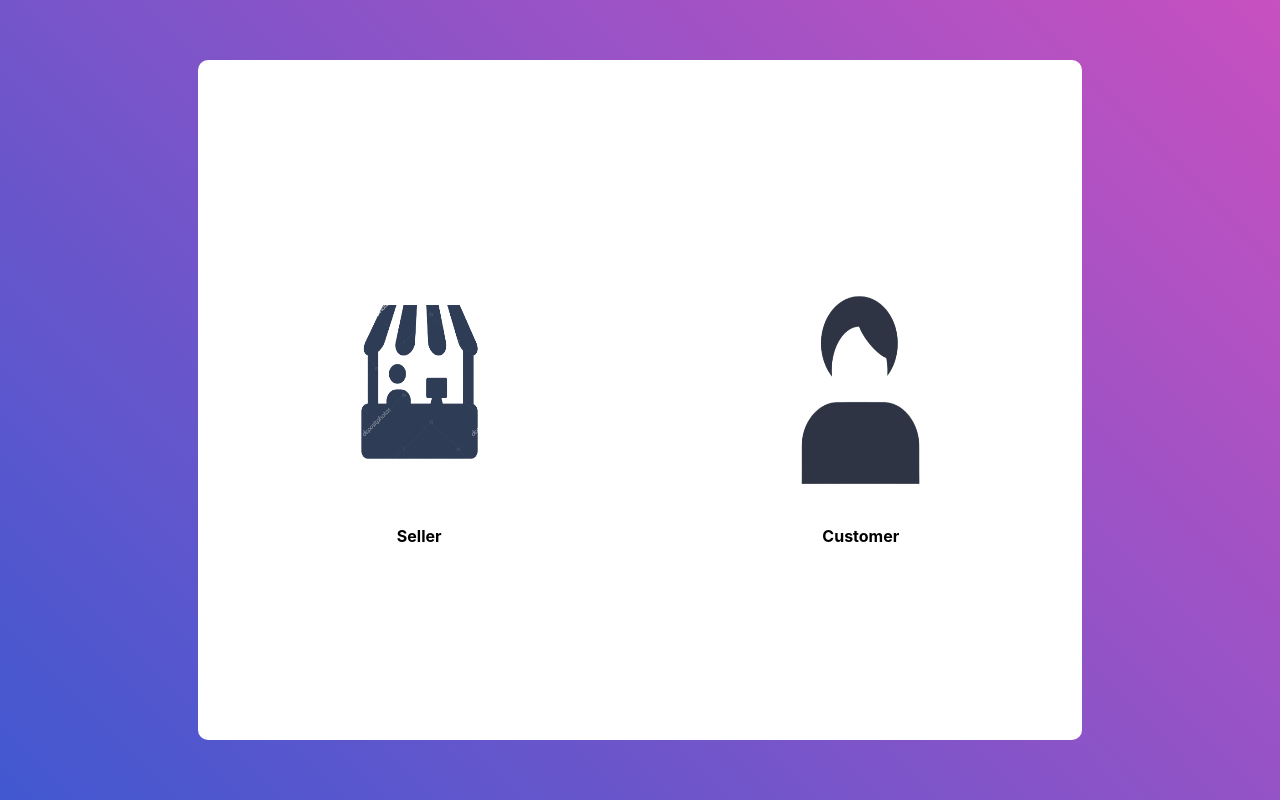
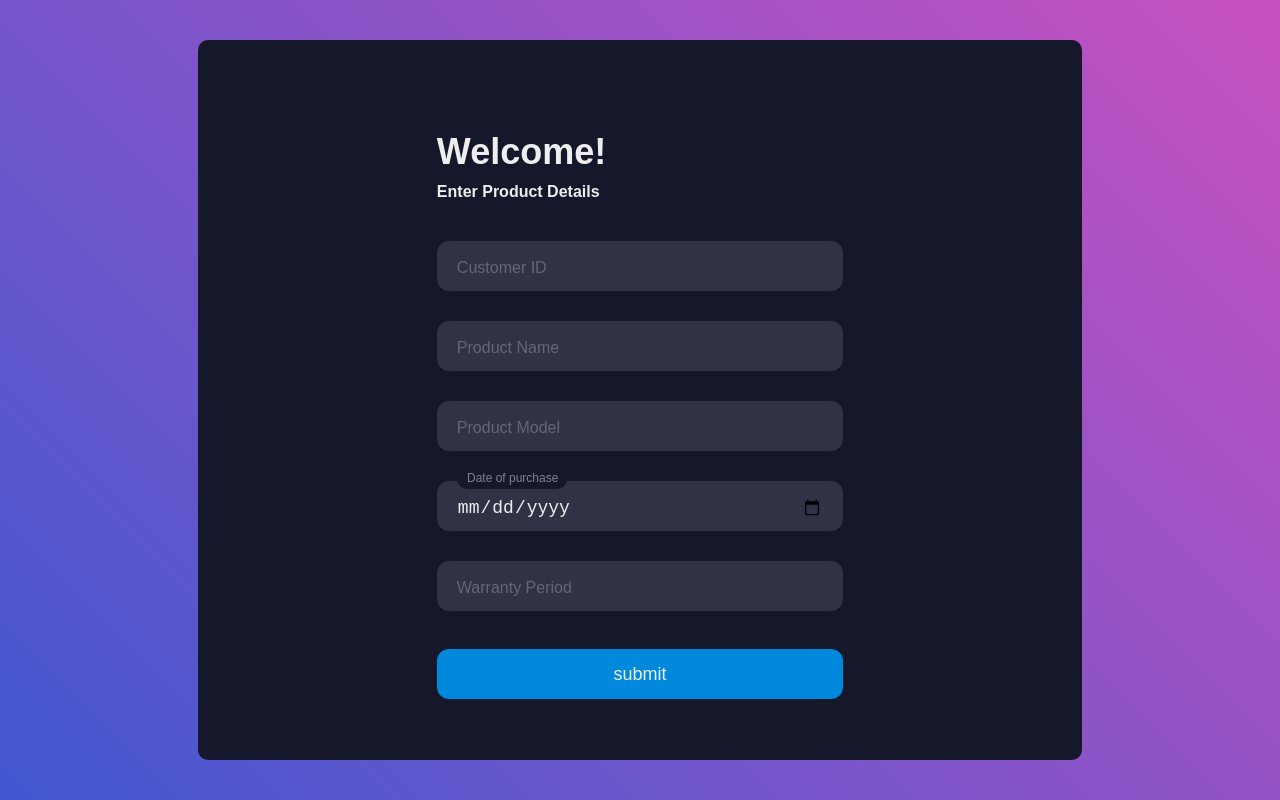
Before and after one commit to saptarsheemitra/D-Warranty-app-NFTs, a React (Create React App) app: page / in a window 1280 px wide. Built offline with nearby package versions, Linux system fonts and the light colour scheme.

Commit message:
seller form

```diff
--- a/src/App.js
+++ b/src/App.js
@@ -1,10 +1,12 @@
 import logo from './logo.svg';
 import './App.css';
-import Home from "./components/Home"
+import Home from "./components/Home";
+import SellerMain from "./components/SellerMain";
 
 function App() {
   return (
-    <Home/>
+    // <Home/>
+    <SellerMain/>
   );
 }
 
--- /dev/null
+++ b/src/components/SellerMain.jsx
@@ -0,0 +1,136 @@
+import { React, useState } from "react";
+import "./css/sellerMain.css";
+
+const SellerMain = () => {
+  const [cusid, setCusid] = useState("");
+  const [productName, setProductName] = useState("");
+  const [productModel, setProductModel] = useState("");
+  const [date, setDate] = useState("");
+  const [period, setPeriod] = useState("");
+
+  function customerID(e) {
+      setCusid(e.target.value);
+  }
+  function productname(e) {
+    setProductName(e.target.value);
+  }
+  function productmodel(e) {
+    setProductModel(e.target.value);
+  }
+  function purchasedate(e) {
+    setDate(e.target.value);
+  }
+  function wperiod(e) {
+    setPeriod(e.target.value);
+  }
+
+  function show() {
+    if (cusid == "") {
+      alert("Please enter customer id");
+    } else if (productName == "") {
+      alert("Please enter product name");
+    } else if (productModel == "") {
+      alert("Please enter product model no.");
+    } else if (date == "") {
+      alert("Please enter date of purchase");
+    } else if (period == "") {
+      alert("Please enter warranty period");
+    } else {
+      console.log(cusid);
+      console.log(productName);
+      console.log(productModel);
+      console.log(date);
+      console.log(period);
+    }
+  }
+
+  return (
+    <>
+      <div className="main-container">
+        <div className="wrapper">
+          <div className="form">
+            <div className="title">Welcome!</div>
+            <div className="subtitle">Enter Product Details</div>
+            <div className="input-container ic1">
+              <input
+                id="cusid"
+                className="input"
+                type="number"
+                placeholder=" "
+                onChange={customerID}
+                required
+              />
+              <div className="cut" />
+              <label htmlFor="cusid" className="placeholder">
+                Customer ID
+              </label>
+            </div>
+            <div className="input-container ic2">
+              <input
+                id="productname"
+                className="input"
+                type="text"
+                placeholder=" "
+                onChange={productname}
+                required
+              />
+              <div className="cut" />
+              <label htmlFor="productname" className="placeholder">
+                {" "}
+                Product Name{" "}
+              </label>
+            </div>
+            <div className="input-container ic2">
+              <input
+                id="productmodel"
+                className="input"
+                type="text"
+                placeholder=" "
+                onChange={productmodel}
+                required
+              />
+              <div className="cut" />
+              <label htmlFor="productmodel" className="placeholder">
+                {" "}
+                Product Model{" "}
+              </label>
+            </div>
+            <div className="input-container ic2">
+              <input
+                type="date"
+                id="date"
+                className="input"
+                onChange={purchasedate}
+                required
+              />
+              <div className="cut" />
+              <label htmlFor="date" className="placeholder">
+                {" "}
+                Date of purchase{" "}
+              </label>
+            </div>
+            <div className="input-container ic2">
+              <input
+                id="period"
+                className="input"
+                type="number"
+                placeholder=" "
+                onChange={wperiod}
+                required
+              />
+              <div className="cut" />
+              <label htmlFor="period" className="placeholder">
+                Warranty Period
+              </label>
+            </div>
+            <button type="text" className="submit" onClick={show}>
+              submit
+            </button>
+          </div>
+        </div>
+      </div>
+    </>
+  );
+};
+
+export default SellerMain;
--- /dev/null
+++ b/src/components/css/sellerMain.css
@@ -0,0 +1,139 @@
+.main-container {
+    width: 100vw;
+    height: 100vh;
+    background: linear-gradient(-135deg, #c850c0, #4158d0);
+    display: flex;
+    justify-content: center;
+    align-items: center;
+  }
+  .wrapper{
+    background: #15172b;
+    border-radius: 10px;
+    width: 69%;
+    height: 90%;
+    display: flex;
+    justify-content: center;
+    align-items: center;
+  }
+  .form {
+    width:46%;
+  }
+
+  .title {
+    color: #eee;
+    font-family: sans-serif;
+    font-size: 36px;
+    font-weight: 600;
+    margin-top: 30px;
+  }
+
+  .subtitle {
+    color: #eee;
+    font-family: sans-serif;
+    font-size: 16px;
+    font-weight: 600;
+    margin-top: 10px;
+  }
+
+  .input-container {
+    height: 50px;
+    position: relative;
+    width: 100%;
+  }
+
+  .ic1 {
+    margin-top: 40px;
+  }
+
+  .ic2 {
+    margin-top: 30px;
+  }
+
+  .input {
+    background-color: #303245;
+    border-radius: 12px;
+    border: 0;
+    box-sizing: border-box;
+    color: #eee;
+    font-size: 18px;
+    height: 100%;
+    outline: 0;
+    padding: 4px 20px 0;
+    width: 100%;
+  }
+
+  .cut {
+    background-color: #15172b;
+    border-radius: 10px;
+    height: 20px;
+    left: 20px;
+    position: absolute;
+    top: -20px;
+    transform: translateY(0);
+    transition: transform 200ms;
+    width: 110px;
+  }
+
+  .cut-short {
+    width: 50px;
+  }
+
+  .input:focus ~ .cut,
+  .input:not(:placeholder-shown) ~ .cut {
+    transform: translateY(8px);
+  }
+
+  .placeholder {
+    color: #65657b;
+    font-family: sans-serif;
+    left: 20px;
+    line-height: 14px;
+    pointer-events: none;
+    position: absolute;
+    transform-origin: 0 50%;
+    transition: transform 200ms, color 200ms;
+    top: 20px;
+  }
+
+  .input:focus ~ .placeholder,
+  .input:not(:placeholder-shown) ~ .placeholder {
+    transform: translateY(-30px) translateX(10px) scale(0.75);
+  }
+
+  .input:not(:placeholder-shown) ~ .placeholder {
+    color: #808097;
+  }
+
+  .input:focus ~ .placeholder {
+    color: rgb(176, 176, 176);
+  }
+
+  .submit {
+    background-color: #08d;
+    border-radius: 12px;
+    border: 0;
+    box-sizing: border-box;
+    color: #eee;
+    cursor: pointer;
+    font-size: 18px;
+    height: 50px;
+    margin-top: 38px;
+    /* // outline: 0; */
+    text-align: center;
+    width: 100%;
+  }
+
+  .submit:active {
+    background-color: #06b;
+  }
+
+  input::-webkit-outer-spin-button,
+input::-webkit-inner-spin-button {
+  -webkit-appearance: none;
+  margin: 0;
+}
+
+/* Firefox */
+input[type=number] {
+  -moz-appearance: textfield;
+}
```
Also changed, not shown: src/components/Seller.jsx (deleted).
